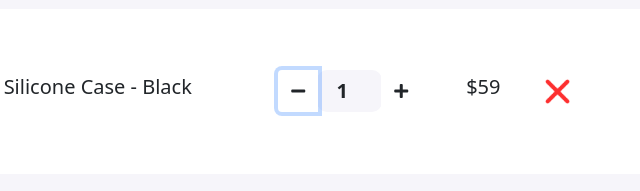
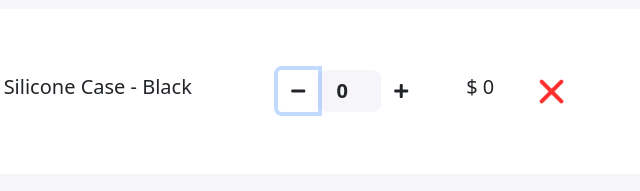
Before and after one commit to vatiza/shopping-cart-solution, a plain HTML site: page index.html in a window 1280 px wide. Both pictures are taken after a click on the button 748 px from the left and 465 px from the top of the page. Shown: the part 374-565 px from the top of the page, 450-1090 px from the left. Drawn offline with nearby package versions, Linux system fonts and the light colour scheme.

Commit message:
update quantity

```diff
--- a/index.html
+++ b/index.html
@@ -48,10 +48,10 @@
                         <div class="input-group number-spinner">
                            <button id="case-minus" class="btn btn-default"><i class="fas fa-minus"></i></button>
                            <input id="case-quantity" type="number" min="0" class="form-control text-center" value="1">
-                           <button class="btn btn-default"><i class="fas fa-plus"></i></button>
+                           <button id="case-plus" class="btn btn-default"><i class="fas fa-plus"></i></button>
 
                         </div>
-                        <h5>$59</h5>
+                        <h5>$ <span id="quantity-price">59</span></h5>
                         <img src="images/remove.png" alt="" class="remove-item">
                      </div>
                   </div>
--- a/javascript/phonejs.js
+++ b/javascript/phonejs.js
@@ -1,47 +1,62 @@
-function iphoneQuantiyBtn(isIncrease){
-    const quantitynumber=document.getElementById('quantity');
-    const quantityTOnumber=quantitynumber.value;
-    const PreviousstringToNumber=parseInt(quantityTOnumber);
+function iphoneQuantiyBtn(isIncrease) {
+    const quantitynumber = document.getElementById('quantity');
+    const quantityTOnumber = quantitynumber.value;
+    const PreviousstringToNumber = parseInt(quantityTOnumber);
     let newPhoneNumber;
-    if(isIncrease===true){
-       newPhoneNumber=PreviousstringToNumber +1;
+    if (isIncrease === true) {
+        newPhoneNumber = PreviousstringToNumber + 1;
     }
-else{
-        newPhoneNumber=PreviousstringToNumber-1;
+    else {
+        newPhoneNumber = PreviousstringToNumber - 1;
     }
-    quantitynumber.value=newPhoneNumber;
+    quantitynumber.value = newPhoneNumber;
     return newPhoneNumber;
 }
 
-function updateTotalPhonePrice(newPhoneNumber){
-    const totalPhoneQuantityPrice= newPhoneNumber*1219;
-const priceElement=document.getElementById('total-quantity-amount');
-    priceElement.innerText=totalPhoneQuantityPrice;
+function updateTotalPhonePrice(newPhoneNumber) {
+    const totalPhoneQuantityPrice = newPhoneNumber * 1219;
+    const priceElement = document.getElementById('total-quantity-amount');
+    priceElement.innerText = totalPhoneQuantityPrice;
 }
 
-document.getElementById('iphone-plush-btn').addEventListener('click',function(){
-   const newPhoneNumber= iphoneQuantiyBtn(true);
+document.getElementById('iphone-plush-btn').addEventListener('click', function () {
+    const newPhoneNumber = iphoneQuantiyBtn(true);
 
-   updateTotalPhonePrice(newPhoneNumber);
+    updateTotalPhonePrice(newPhoneNumber);
 });
-document.getElementById('iphone-minus-btn').addEventListener('click',function(){
-   const newPhoneNumber=  iphoneQuantiyBtn(false);
-   updateTotalPhonePrice(newPhoneNumber);
+document.getElementById('iphone-minus-btn').addEventListener('click', function () {
+    const newPhoneNumber = iphoneQuantiyBtn(false);
+    updateTotalPhonePrice(newPhoneNumber);
 })
 // !----------------------End phone section ------------------------------------------------
 
 // !------------------------Start Case section ---------------------------------------------
-function phoneCaseupdate(){
-    const getQuantityfield=document.getElementById('case-quantity');
-    const getQuantityValue=getQuantityfield.value;
-    const PreviousQuantityNumber=parseInt(getQuantityValue);
+function phoneCaseupdate(isIncrease) {
+    const getQuantityfield = document.getElementById('case-quantity');
+    const getQuantityValue = getQuantityfield.value;
+    const PreviousQuantityNumber = parseInt(getQuantityValue);
     let newCaseQuantity;
-if(isIncrease===true){
-    newCaseQuantity=PreviousQuantityNumber+1;
-}else{
-    newCaseQuantity=PreviousQuantityNumber-1;
+    if (isIncrease === true) {
+        newCaseQuantity = PreviousQuantityNumber + 1;
+    } else {
+        newCaseQuantity = PreviousQuantityNumber - 1;
+    }
+    getQuantityfield.value = newCaseQuantity;
+    return newCaseQuantity;
 }
-getQuantityfield.value=newCaseQuantity;
-return newCaseQuantity
+function updateTotalCasePrice(newCaseQuantity) {
+    const totalCaseQuantityPrice = newCaseQuantity * 59;
+    const priceElement = document.getElementById('quantity-price');
+    priceElement.innerText = totalCaseQuantityPrice;
+}
 
-}
+document.getElementById('case-plus').addEventListener("click", function () {
+    const newCaseQuantity = phoneCaseupdate(true);
+
+    updateTotalCasePrice(newCaseQuantity);
+})
+document.getElementById('case-minus').addEventListener("click", function () {
+    const newCaseQuantity = phoneCaseupdate(false);
+
+    updateTotalCasePrice(newCaseQuantity);
+})
```
